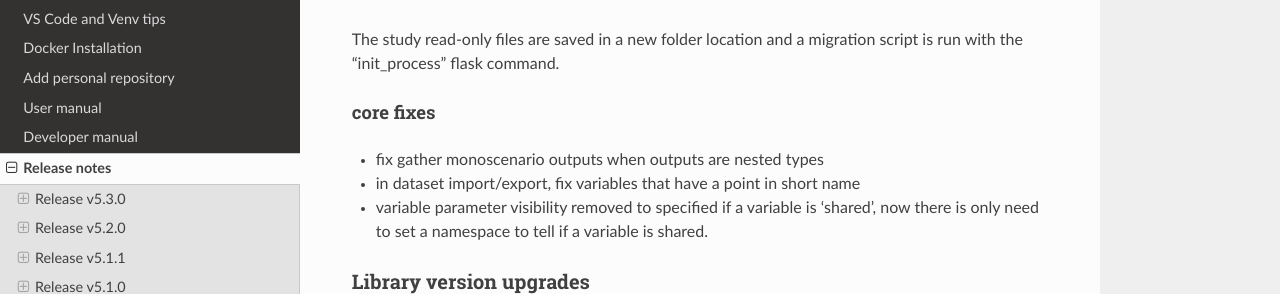
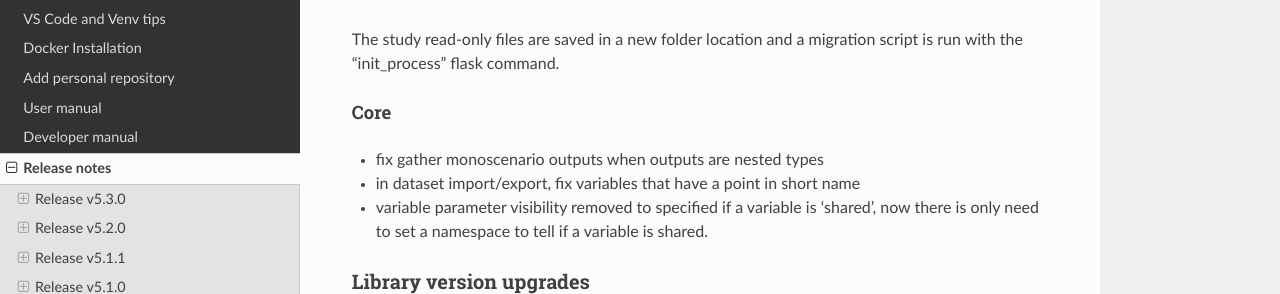
Before and after one commit to os-climate/sostrades-dev-tools, a Sphinx documentation site: the page built from docs/source/release-notes.md, in a window 1280 px wide and 900 px high, scrolled down 462 px. Shown: the part 160-454 px from the top of the window. Built offline with Sphinx 7.4.7 and the Read the Docs theme 3.1.0, drawn with Linux system fonts in a browser that asks for light colours.

Commit message:
update release note last change

```diff
--- a/docs/source/release-notes.md
+++ b/docs/source/release-notes.md
@@ -15,7 +15,7 @@ See the user manual for more information.
 
 The study read-only files are saved in a new folder location and a migration script is run with the "init_process" flask command.
 
-#### core fixes
+#### Core
 - fix gather monoscenario outputs when outputs are nested types
 - in dataset import/export, fix variables that have a point in short name
 - variable parameter visibility removed to specified if a variable is 'shared', now there is only need to set a namespace to tell if a variable is shared.
```
